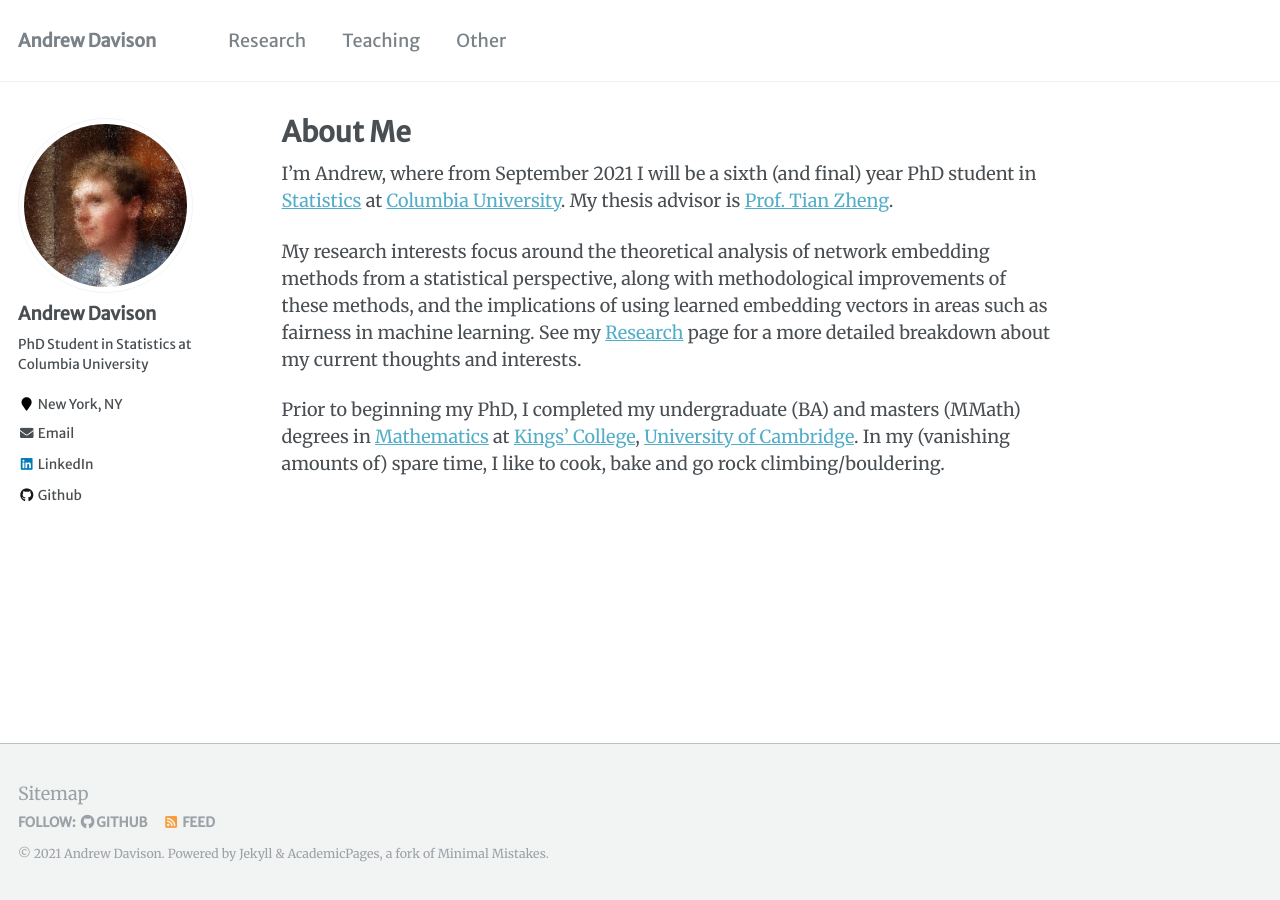
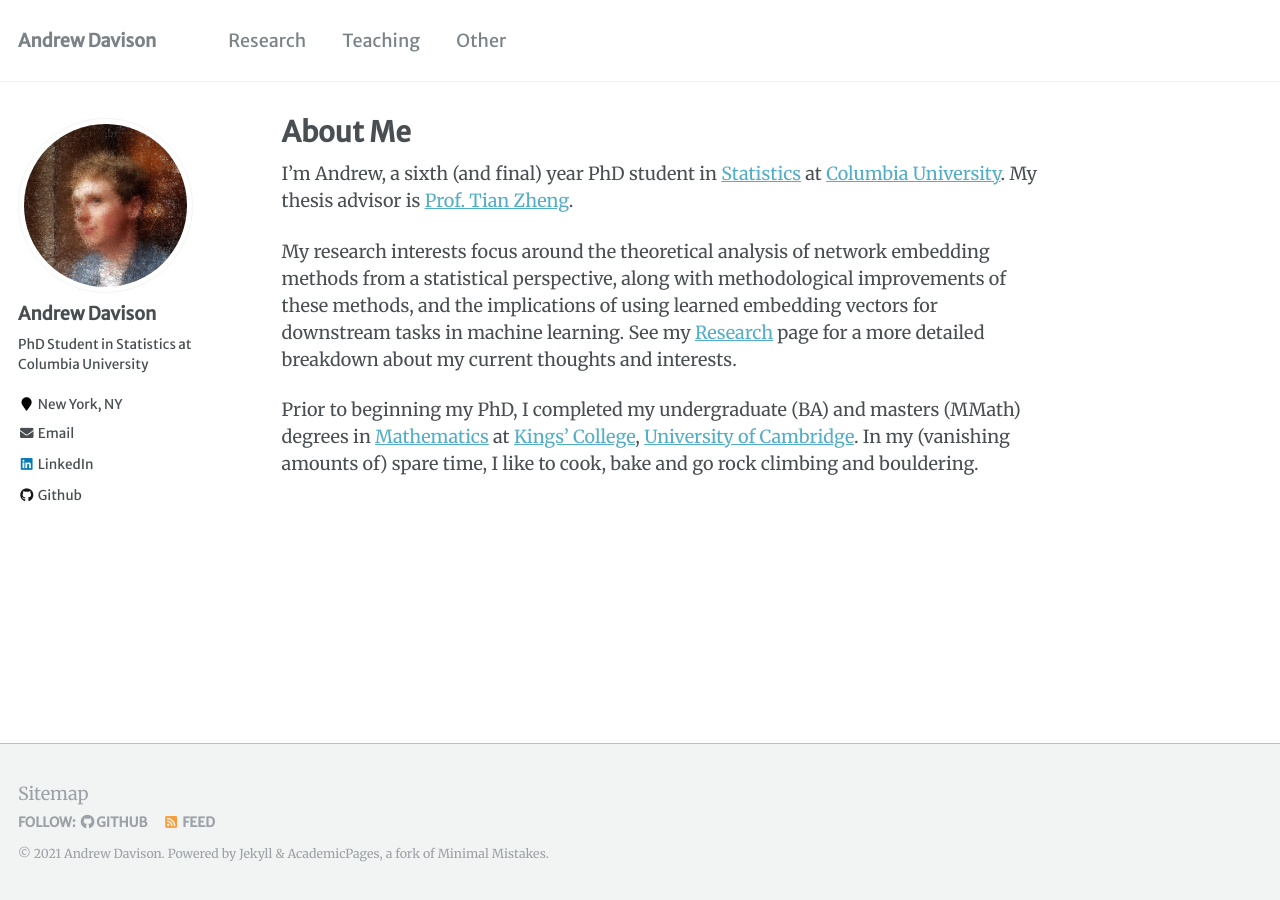
Before and after one commit to aday651/aday651.github.io, a Jekyll site: the page built from _pages/about.md, in a window 1280 px wide. Built offline with Jekyll 4.4.1, drawn with Linux system fonts in a browser that asks for light colours.

Commit message:
update teaching and about pages

```diff
--- a/_pages/about.md
+++ b/_pages/about.md
@@ -8,8 +8,8 @@ redirect_from:
   - /about.html
 ---
 
-I'm Andrew, where from September 2021 I will be a sixth (and final) year PhD student in [Statistics](http://stat.columbia.edu/) at [Columbia University](https://www.columbia.edu/). My thesis advisor is [Prof. Tian Zheng](http://www.stat.columbia.edu/~tzheng/).
+I'm Andrew, a sixth (and final) year PhD student in [Statistics](http://stat.columbia.edu/) at [Columbia University](https://www.columbia.edu/). My thesis advisor is [Prof. Tian Zheng](http://www.stat.columbia.edu/~tzheng/).
 
-My research interests focus around the theoretical analysis of network embedding methods from a statistical perspective, along with methodological improvements of these methods, and the implications of using learned embedding vectors in areas such as fairness in machine learning. See my [Research](https://aday651.github.io/research/) page for a more detailed breakdown about my current thoughts and interests.
+My research interests focus around the theoretical analysis of network embedding methods from a statistical perspective, along with methodological improvements of these methods, and the implications of using learned embedding vectors for downstream tasks in machine learning. See my [Research](https://aday651.github.io/research/) page for a more detailed breakdown about my current thoughts and interests.
 
-Prior to beginning my PhD, I completed my undergraduate (BA) and masters (MMath) degrees in [Mathematics](https://www.maths.cam.ac.uk/) at [Kings' College](https://www.kings.cam.ac.uk/), [University of Cambridge](https://www.cam.ac.uk/). In my (vanishing amounts of) spare time, I like to cook, bake and go rock climbing/bouldering.
+Prior to beginning my PhD, I completed my undergraduate (BA) and masters (MMath) degrees in [Mathematics](https://www.maths.cam.ac.uk/) at [Kings' College](https://www.kings.cam.ac.uk/), [University of Cambridge](https://www.cam.ac.uk/). In my (vanishing amounts of) spare time, I like to cook, bake and go rock climbing and bouldering.
```
Also changed, not shown: _pages/teaching.md (+3 -2 lines).
